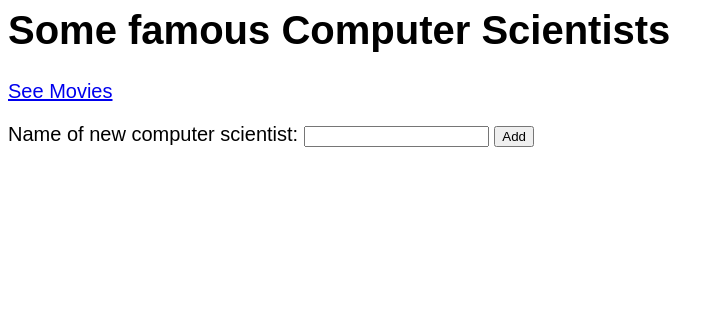
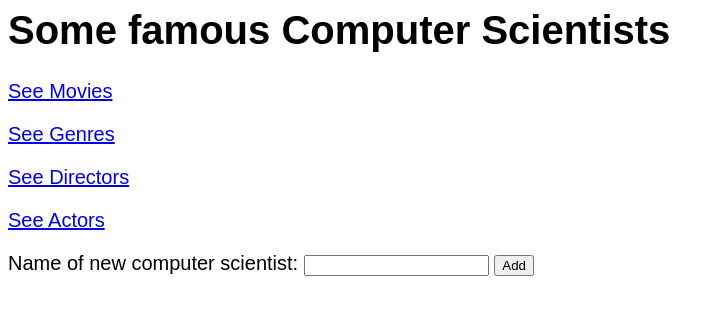
Before and after one commit to helenjin/databases_proj_group27, a Flask app: template templates/index.html in a window 1280 px wide. Shown: the top 315 px of the page, without its empty margins (0-724 px from the left). Run offline with Flask 2, Linux system fonts and the light colour scheme; the template is opened without the code that fills it, so the values that code supplies are empty; parts of the project's set-up code (start-up, migrations or seed data) failed here and were passed over.

Commit message:
added directors list page

```diff
--- a/server.py
+++ b/server.py
@@ -168,6 +168,18 @@ def movies():
   context = dict(data = movies)
   return render_template("movies.html", **context)
 
+@app.route('/directors')
+def directors():
+    cursor = g.conn.execute("SELECT * FROM director ORDER BY director.name")
+    directors = []
+    for result in cursor:
+        directors.append(result['name'])
+    cursor.close
+
+    context = dict(data = directors)
+    return render_template("directors.html", **context)
+
+
 @app.route('/movies/<title>')
 def movie(title):
   query = "SElECT * FROM movie INNER JOIN directs ON directs.movie_id=movie.id WHERE movie.title = '{0}'".format(title)
--- a/templates/index.html
+++ b/templates/index.html
@@ -18,6 +18,10 @@
   </div>
 
 <p><a href="movies">See Movies</a></p>
+<p><a href="genres">See Genres</a></p>
+<p><a href="directors">See Directors</a></p>
+<p><a href="actors">See Actors</a></p>
+
 
 <form method="POST" action="/add">
 <p>Name of new computer scientist: <input type="text" name="name"> <input type="submit" value="Add"></p>
```
Also changed, not shown: templates/directors.html (added, +25 -0 lines).
